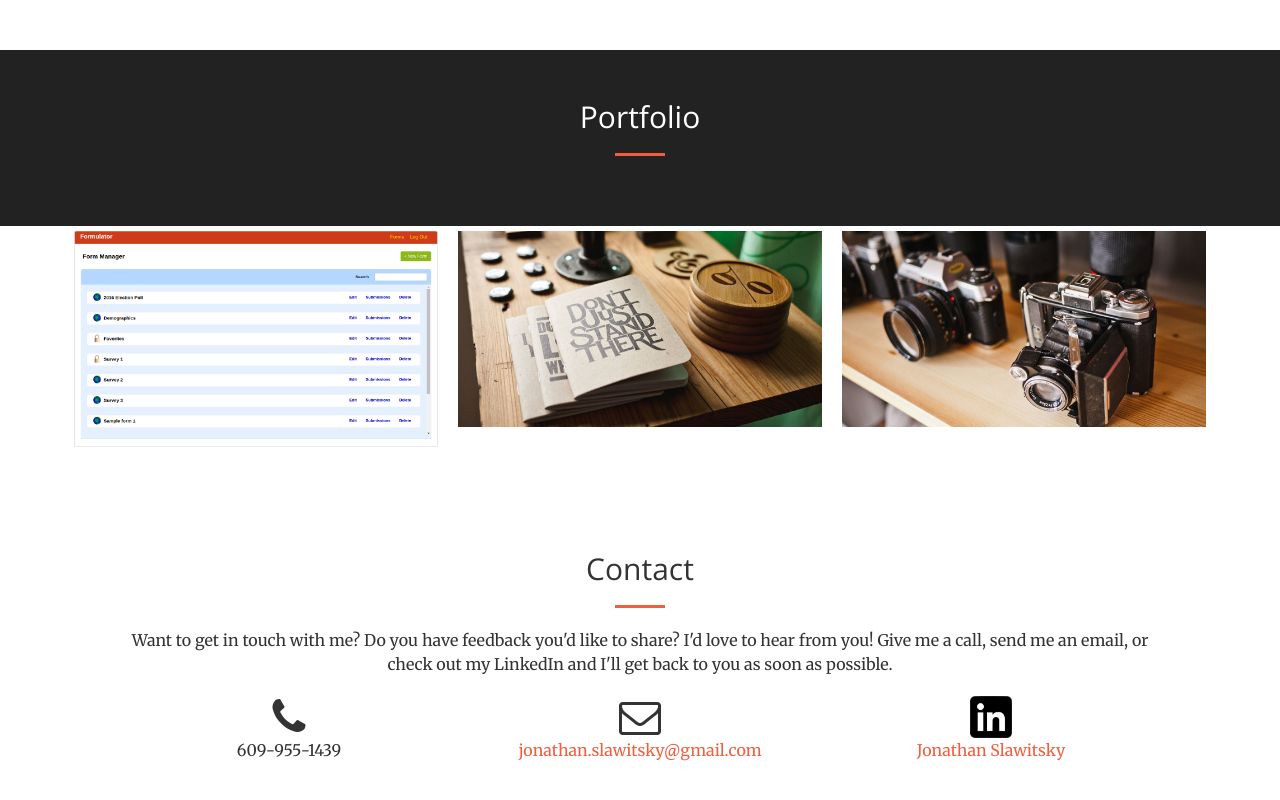
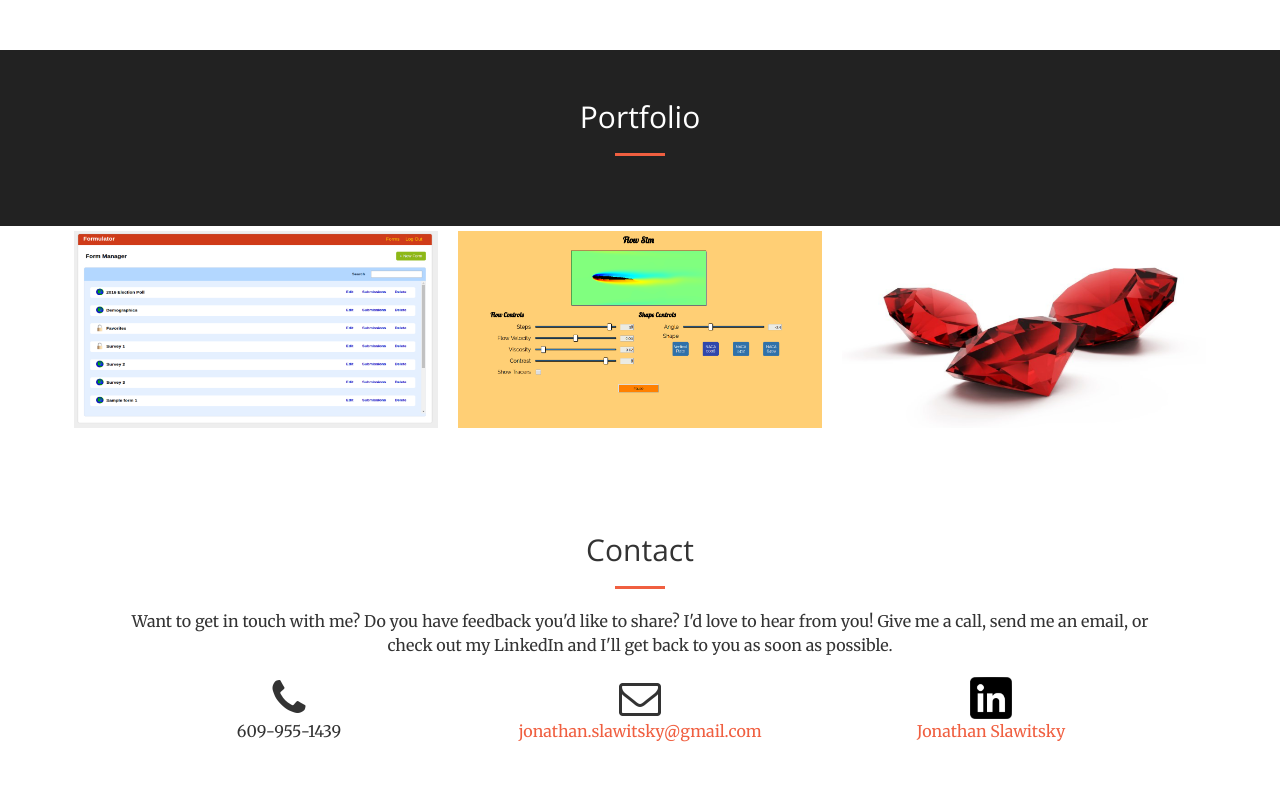
Before and after one commit to jslawjslaw/jslawjslaw.github.io, a website: page index.html in a window 1280 px wide. Shown: the part 1923-2723 px from the top of the page. Drawn offline with nearby package versions, Linux system fonts and the light colour scheme.

```diff
--- a/index.html
+++ b/index.html
@@ -56,7 +56,7 @@
                         <a class="page-scroll" href="#services">Skills</a>
                     </li>
                     <li>
-                        <a class="page-scroll" href="Resume.docx">Resume</a>
+                        <a class="page-scroll" href="Resume.pdf">Resume</a>
                     </li>
                     <li>
                         <a class="page-scroll" href="#bg-dark">Portfolio</a>
@@ -198,7 +198,7 @@
             <div class="row no-gutter portfolio-row">
                 <div class="col-lg-4 col-sm-6">
                     <a href="http://formulator.herokuapp.com/#/" class="portfolio-box">
-                        <img src="img/portfolio/formulator.png" class="img-responsive" alt="">
+                        <img src="img/portfolio/thumbnails/formulator.png" class="img-responsive" alt="">
                         <div class="portfolio-box-caption">
                             <div class="portfolio-box-caption-content">
                                 <div class="project-category text-faded">
@@ -213,7 +213,7 @@
                 </div>
                 <div class="col-lg-4 col-sm-6">
                     <a href="img/portfolio/fullsize/2.jpg" class="portfolio-box">
-                        <img src="img/portfolio/thumbnails/2.jpg" class="img-responsive" alt="">
+                        <img src="img/portfolio/thumbnails/Flow-Sim.png" class="img-responsive" alt="">
                         <div class="portfolio-box-caption">
                             <div class="portfolio-box-caption-content">
                                 <div class="project-category text-faded">
@@ -228,7 +228,7 @@
                 </div>
                 <div class="col-lg-4 col-sm-6">
                     <a href="https://github.com/jslawjslaw/RubyArchive" class="portfolio-box">
-                        <img src="img/portfolio/thumbnails/3.jpg" class="img-responsive" alt="">
+                        <img src="img/portfolio/thumbnails/RubyArchive.png" class="img-responsive" alt="">
                         <div class="portfolio-box-caption">
                             <div class="portfolio-box-caption-content">
                                 <div class="project-category text-faded">
```
Also changed, not shown: img/portfolio/formulator.png (deleted), img/portfolio/fullsize/1.jpg (deleted), img/portfolio/fullsize/2.jpg (deleted), img/portfolio/fullsize/3.jpg (deleted), img/portfolio/fullsize/4.jpg (deleted), img/portfolio/fullsize/5.jpg (deleted), img/portfolio/fullsize/6.jpg (deleted), img/portfolio/thumbnails/1.jpg (deleted), img/portfolio/thumbnails/2.jpg (deleted), img/portfolio/thumbnails/3.jpg (deleted), img/portfolio/thumbnails/4.jpg (deleted), img/portfolio/thumbnails/5.jpg (deleted), img/portfolio/thumbnails/6.jpg (deleted), img/portfolio/thumbnails/Flow-Sim.png (added), 2 more files, 2 other files.
